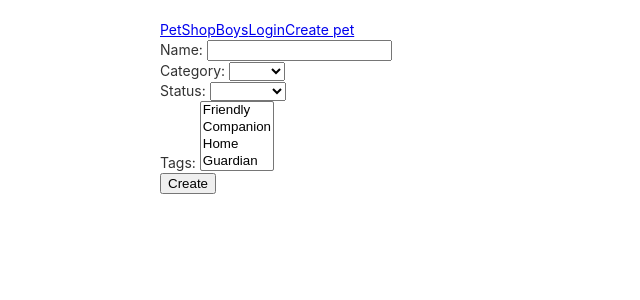
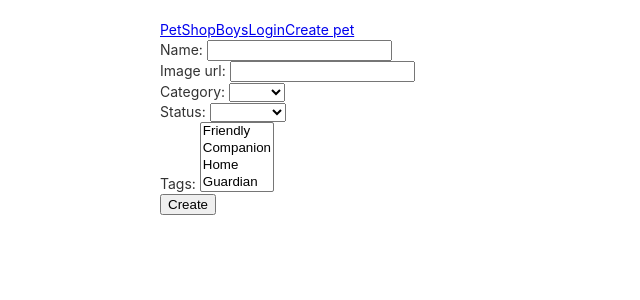
Before and after one commit to adrianminissale/petshopboys, an Angular app: page /create in a window 1280 px wide. Shown: the top 300 px of the page, without its empty margins (0-640 px from the left). Built offline with nearby package versions, Linux system fonts and the light colour scheme.

Commit message:
add photo to pet creation

```diff
--- a/src/app/components/create/create.component.html
+++ b/src/app/components/create/create.component.html
@@ -2,6 +2,12 @@
   <label>
     Name:
     <input type="text" formControlName="name" required>
+  </label>
+  <br>
+
+  <label>
+    Image url:
+    <input type="text" formControlName="image" required>
   </label>
   <br>
 
--- a/src/app/components/create/create.component.ts
+++ b/src/app/components/create/create.component.ts
@@ -14,6 +14,7 @@
     name: '',
     category: '',
     status: '',
+    image: '',
     tags: []
   });
 
--- a/src/app/components/create/create.service.ts
+++ b/src/app/components/create/create.service.ts
@@ -20,13 +20,14 @@
         id: 0,
         name: pet.category
       },
+      photoUrls: [
+        pet.image
+      ],
       name: pet.name,
       tags: tags,
       status: pet.status
     }
 
-    console.log(pet);
-
     return this.httpClient.post(`https://petstore.swagger.io/v2/pet`, body);
   }
 }
```
